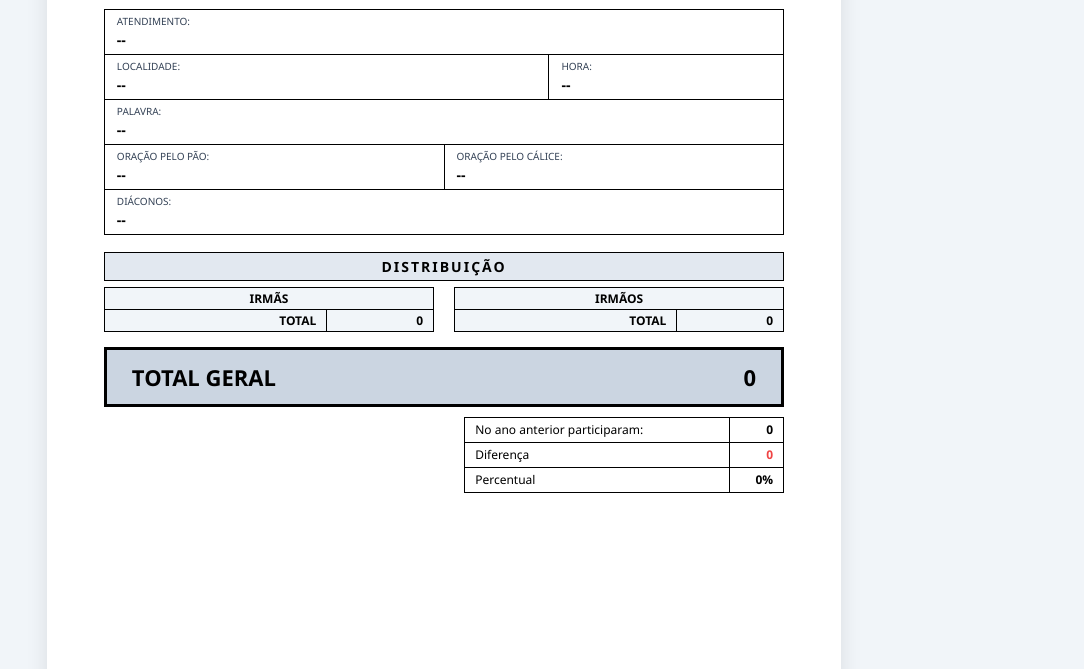
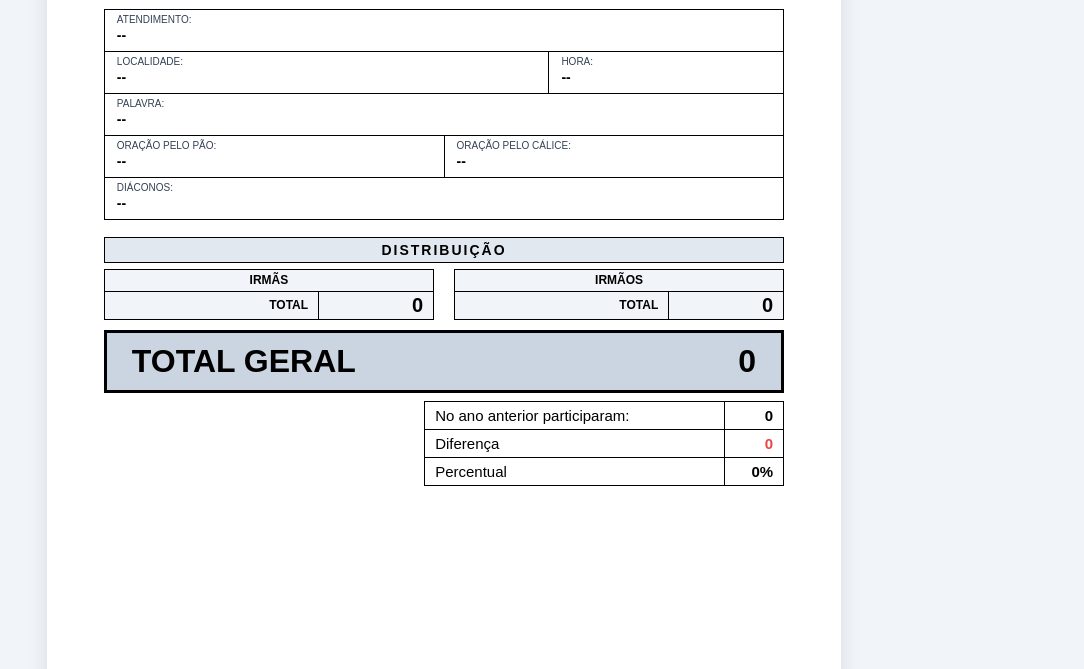
Before and after one commit to secretariaregionalitapevi/santaceia, a website: page public/relatorio.html in a window 1280 px wide. Shown: the part 131-800 px from the top of the page, without its empty margins (196-1280 px from the left). Drawn offline with Linux system fonts and the light colour scheme.

Commit message:
Troca de fonte Segoe para Arial no relatório

```diff
--- a/public/relatorio.html
+++ b/public/relatorio.html
@@ -22,7 +22,7 @@
     }
 
     body {
-      font-family: 'Segoe UI', Arial, sans-serif;
+      font-family: Arial, Helvetica, sans-serif;
       background: #f1f5f9;
       margin: 0;
       padding: 0;
@@ -167,32 +167,34 @@
       font-weight: 900;
     }
     .col-rodada { width: 45px; text-align: center; font-weight: bold; }
-    .col-valor { text-align: right; font-weight: 900; width: 70px; font-size: 13px; }
+    .col-valor { text-align: right; font-weight: 900; width: 80px; font-size: 15px; }
+    #totalIrmas, #totalIrmaos { font-size: 20px; padding: 2px 10px; }
+    tr { height: 22px; }
 
     .footer-summary {
-      margin-top: 15px;
+      margin-top: 10px;
     }
     .total-banner {
       background: #cbd5e1;
       display: flex;
       justify-content: space-between;
       align-items: center;
-      padding: 12px 25px;
+      padding: 10px 25px;
       border: 3px solid #000;
-      font-size: 22px;
+      font-size: 32px;
       font-weight: 900;
     }
 
     .comparative-box {
-      margin-top: 10px;
+      margin-top: 8px;
       display: flex;
       justify-content: flex-end;
     }
     .comp-table {
-      width: 320px;
-      font-size: 12px;
+      width: 360px;
+      font-size: 15px;
     }
-    .comp-table td { height: 25px; }
+    .comp-table td { height: 28px; }
 
     .report-footer {
       margin-top: auto;
--- a/public/scripts/contagem_santa_ceia.js
+++ b/public/scripts/contagem_santa_ceia.js
@@ -479,7 +479,7 @@ document.addEventListener('DOMContentLoaded', async () => {
 
       Swal.fire({
         title: 'Sucesso!',
-        text: 'Contagem e Atendimento sincronizados com o servidor.',
+        text: 'Santa Ceia salva com sucesso',
         icon: 'success',
         timer: 3000,
         timerProgressBar: true,
```
